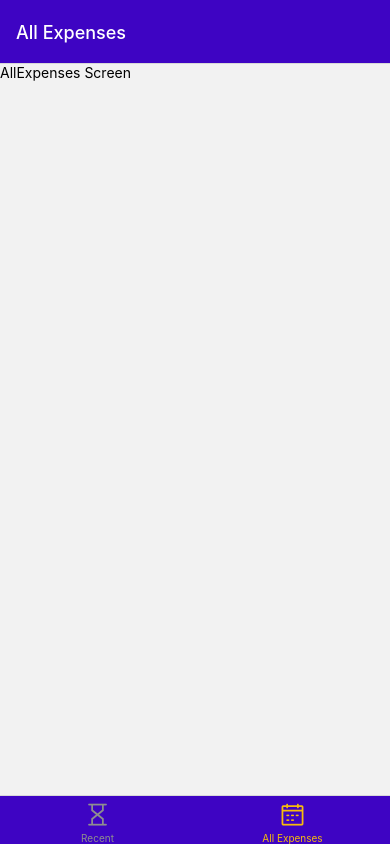
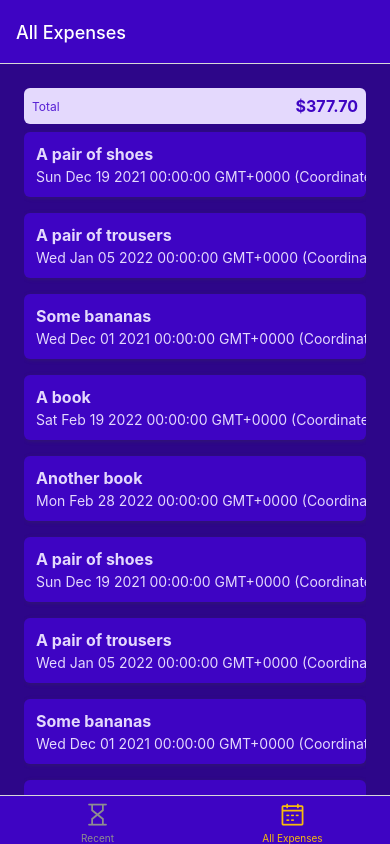
Before and after one commit to chyb627/accountbook, a React Native app: screen /AllExpenses in a window 390 px wide. Built offline with nearby package versions, Linux system fonts and the light colour scheme.

Commit message:
추가 : 화면 추가

```diff
--- /dev/null
+++ b/src/components/ExpensesOutput/ExpenseItem.tsx
@@ -0,0 +1,57 @@
+import React from 'react';
+import { Pressable, StyleSheet, Text, View } from 'react-native';
+import { GlobalStyles } from '../../constants/styles';
+
+function ExpenseItem({ description, amount, date }) {
+  return (
+    <Pressable>
+      <View style={styles.expenseItem}>
+        <View>
+          <Text style={[styles.textBase, styles.description]}>{description}</Text>
+          <Text style={styles.textBase}>{date.toString()}</Text>
+        </View>
+        <View style={styles.amountContainer}>
+          <Text style={styles.amount}>{amount}</Text>
+        </View>
+      </View>
+    </Pressable>
+  );
+}
+
+export default ExpenseItem;
+
+const styles = StyleSheet.create({
+  expenseItem: {
+    padding: 12,
+    marginVertical: 8,
+    backgroundColor: GlobalStyles.colors.primary500,
+    flexDirection: 'row',
+    justifyContent: 'space-between',
+    borderRadius: 6,
+    elevation: 3,
+    shadowColor: GlobalStyles.colors.gray500,
+    shadowRadius: 4,
+    shadowOffset: { width: 1, height: 1 },
+    shadowOpacity: 0.4,
+  },
+  textBase: {
+    color: GlobalStyles.colors.primary50,
+  },
+  description: {
+    fontSize: 16,
+    marginBottom: 4,
+    fontWeight: 'bold',
+  },
+  amountContainer: {
+    paddingHorizontal: 12,
+    paddingVertical: 4,
+    backgroundColor: 'white',
+    justifyContent: 'center',
+    alignItems: 'center',
+    borderRadius: 4,
+  },
+  amount: {
+    color: GlobalStyles.colors.primary500,
+    fontWeight: 'bold',
+  },
+});
--- /dev/null
+++ b/src/components/ExpensesOutput/ExpensesList.tsx
@@ -0,0 +1,15 @@
+import React from 'react';
+import { FlatList } from 'react-native';
+import ExpenseItem from './ExpenseItem';
+
+function renderExpenseItem(itemData) {
+  return <ExpenseItem {...itemData.item} />;
+}
+
+function ExpensesList({ expense }) {
+  return (
+    <FlatList data={expense} renderItem={renderExpenseItem} keyExtractor={(item) => item.id} />
+  );
+}
+
+export default ExpensesList;
--- /dev/null
+++ b/src/components/ExpensesOutput/ExpensesOutput.tsx
@@ -0,0 +1,90 @@
+import React from 'react';
+import { StyleSheet, View } from 'react-native';
+import { GlobalStyles } from '../../constants/styles';
+
+import ExpensesList from './ExpensesList';
+import ExpensesSummary from './ExpensesSummary';
+
+const DUMMY_EXPENSES = [
+  {
+    id: 'e1',
+    description: 'A pair of shoes',
+    amount: 59.99,
+    date: new Date('2021-12-19'),
+  },
+  {
+    id: 'e2',
+    description: 'A pair of trousers',
+    amount: 89.29,
+    date: new Date('2022-01-05'),
+  },
+  {
+    id: 'e3',
+    description: 'Some bananas',
+    amount: 5.99,
+    date: new Date('2021-12-01'),
+  },
+  {
+    id: 'e4',
+    description: 'A book',
+    amount: 14.99,
+    date: new Date('2022-02-19'),
+  },
+  {
+    id: 'e5',
+    description: 'Another book',
+    amount: 18.59,
+    date: new Date('2022-02-28'),
+  },
+  {
+    id: 'e6',
+    description: 'A pair of shoes',
+    amount: 59.99,
+    date: new Date('2021-12-19'),
+  },
+  {
+    id: 'e7',
+    description: 'A pair of trousers',
+    amount: 89.29,
+    date: new Date('2022-01-05'),
+  },
+  {
+    id: 'e8',
+    description: 'Some bananas',
+    amount: 5.99,
+    date: new Date('2021-12-01'),
+  },
+  {
+    id: 'e9',
+    description: 'A book',
+    amount: 14.99,
+    date: new Date('2022-02-19'),
+  },
+  {
+    id: 'e10',
+    description: 'Another book',
+    amount: 18.59,
+    date: new Date('2022-02-28'),
+  },
+];
+
+function ExpensesOutput({ expenses, expensesPeriod }) {
+  return (
+    <View style={styles.container}>
+      <ExpensesSummary expenses={DUMMY_EXPENSES} periodName={expensesPeriod} />
+      <ExpensesList expense={DUMMY_EXPENSES} />
+    </View>
+  );
+}
+
+export default ExpensesOutput;
+
+const styles = StyleSheet.create({
+  container: {
+    flex: 1,
+    paddingHorizontal: 24,
+    paddingTop: 24,
+    paddingBottom: 0,
+    backgroundColor: GlobalStyles.colors.primary700,
+  },
+});
--- /dev/null
+++ b/src/components/ExpensesOutput/ExpensesSummary.tsx
@@ -0,0 +1,38 @@
+import React from 'react';
+import { StyleSheet, Text, View } from 'react-native';
+import { GlobalStyles } from '../../constants/styles';
+
+function ExpensesSummary({ expenses, periodName }) {
+  const expensesSum = expenses.reduce((sum, expense) => {
+    return sum + expense.amount;
+  }, 0);
+
+  return (
+    <View style={styles.container}>
+      <Text style={styles.period}>{periodName}</Text>
+      <Text style={styles.sum}>${expensesSum.toFixed(2)}</Text>
+    </View>
+  );
+}
+
+export default ExpensesSummary;
+
+const styles = StyleSheet.create({
+  container: {
+    padding: 8,
+    backgroundColor: GlobalStyles.colors.primary50,
+    borderRadius: 6,
+    flexDirection: 'row',
+    justifyContent: 'space-between',
+    alignItems: 'center',
+  },
+  period: {
+    fontSize: 12,
+    color: GlobalStyles.colors.primary400,
+  },
+  sum: {
+    fontSize: 16,
+    fontWeight: 'bold',
+    color: GlobalStyles.colors.primary500,
+  },
+});
--- a/src/screens/AllExpenses.tsx
+++ b/src/screens/AllExpenses.tsx
@@ -1,8 +1,9 @@
 import React from 'react';
-import { Text } from 'react-native';
+
+import ExpensesOutput from '../components/ExpensesOutput/ExpensesOutput';
 
 function AllExpenses() {
-  return <Text>AllExpenses Screen</Text>;
+  return <ExpensesOutput expensesPeriod="Total" />;
 }
 
 export default AllExpenses;
--- a/src/screens/RecentExpenses.tsx
+++ b/src/screens/RecentExpenses.tsx
@@ -1,8 +1,9 @@
 import React from 'react';
-import { Text } from 'react-native';
+
+import ExpensesOutput from '../components/ExpensesOutput/ExpensesOutput';
 
 function RecentExpenses() {
-  return <Text>RecentExpenses Screen</Text>;
+  return <ExpensesOutput expensesPeriod="Last 7 Days" />;
 }
 
 export default RecentExpenses;
```
